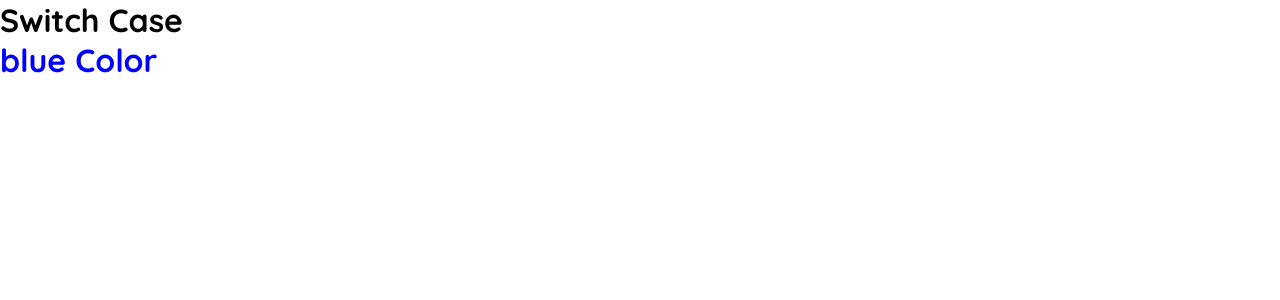
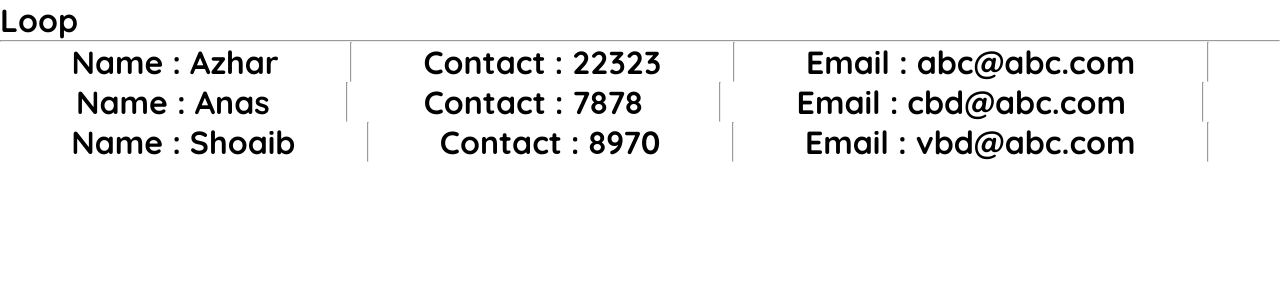
Before and after one commit to azharsiddiqui1234/Angular_From_Start_Tut, an Angular app: page / in a window 1280 px wide. Shown: the top 300 px of the page. Built offline with nearby package versions, Linux system fonts and the light colour scheme.

Commit message:
loop In angular

```diff
--- a/src/app/app.component.html
+++ b/src/app/app.component.html
@@ -1,8 +1,14 @@
-<h1>Switch Case</h1>
-<div [ngSwitch]="color">
-    <h1 *ngSwitchCase="'red'" style="color: red;">Red Color</h1>
-    <h1 *ngSwitchCase="'green'" style="color: green;">green Color</h1>
-    <h1 *ngSwitchCase="'yello'" style="color: yellow;">yellow Color</h1>
-    <h1 *ngSwitchCase="'blue'" style="color: blue;">blue Color</h1>
-    <h1 *ngSwitchDefault style="color: orange;">No Color Match</h1>
+<h1>Loop</h1>
+<!-- Simple Loop -->
+<!-- <h1 *ngFor="let users of users">{{users}}</h1> -->
+<hr/>
+
+<!-- Object Loop -->
+<div *ngFor="let users of users" style="display: flex; justify-content: space-evenly;">
+    <h1>Name : {{users.name}}</h1>
+    <hr/>
+    <h1>Contact : {{users.conact}}</h1>
+    <hr/>
+    <h1>Email : {{users.email}}</h1>
+    <hr/>
 </div>
--- a/src/app/app.component.ts
+++ b/src/app/app.component.ts
@@ -5,8 +5,25 @@ import { Component } from '@angular/core';
   templateUrl: './app.component.html',
   styleUrls: ['./app.component.css'],
 })
-
 export class AppComponent {
   title = 'my-app';
-  color = "blue"
+  // simple loop array
+  // users = ['Azhar', 'Anas', 'Shoaib'];
+  users = [
+    {
+      name: 'Azhar',
+      conact: 22323,
+      email: 'abc@abc.com',
+    },
+    {
+      name: 'Anas',
+      conact: 7878,
+      email: 'cbd@abc.com',
+    },
+    {
+      name: 'Shoaib',
+      conact: 8970,
+      email: 'vbd@abc.com',
+    },
+  ];
 }
```
